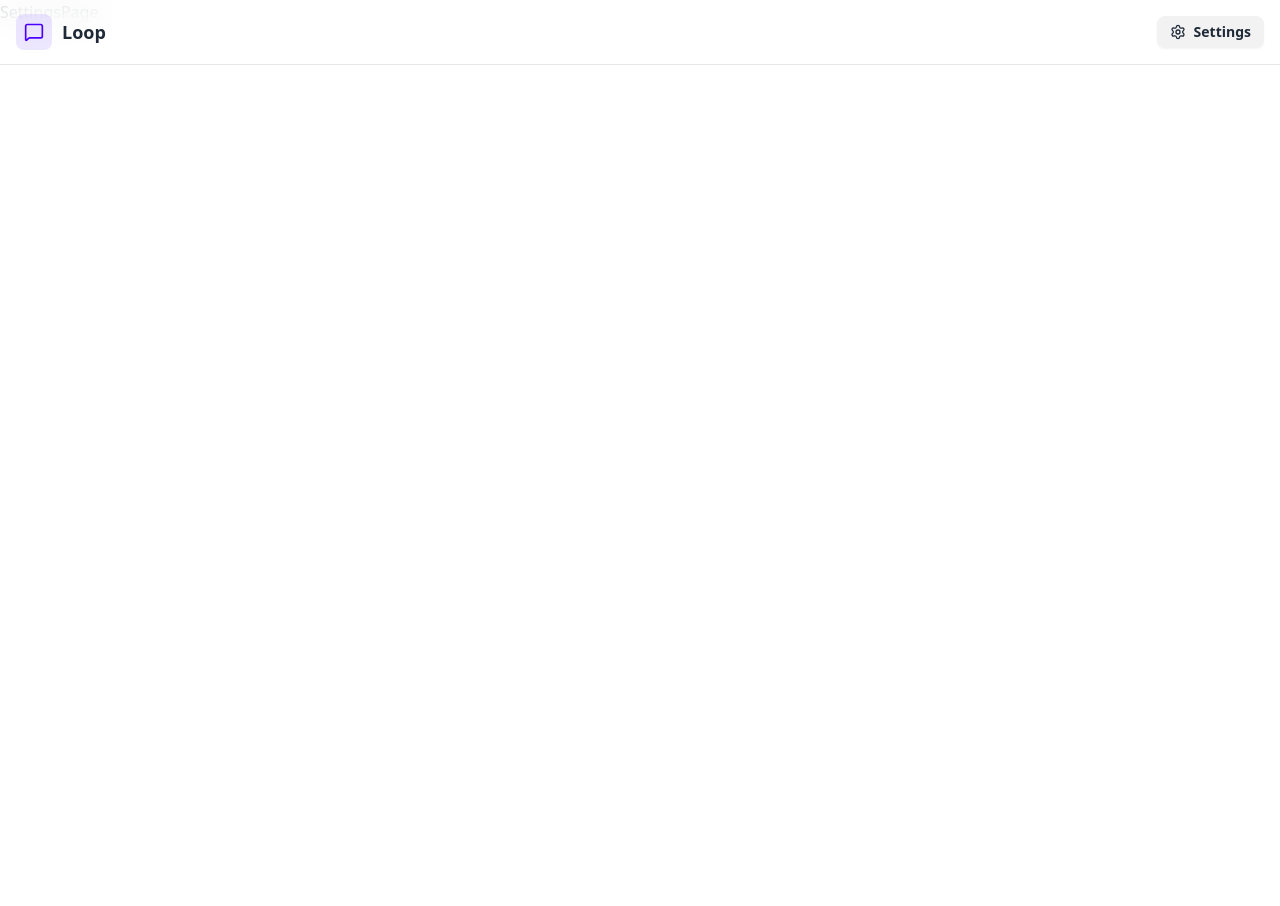
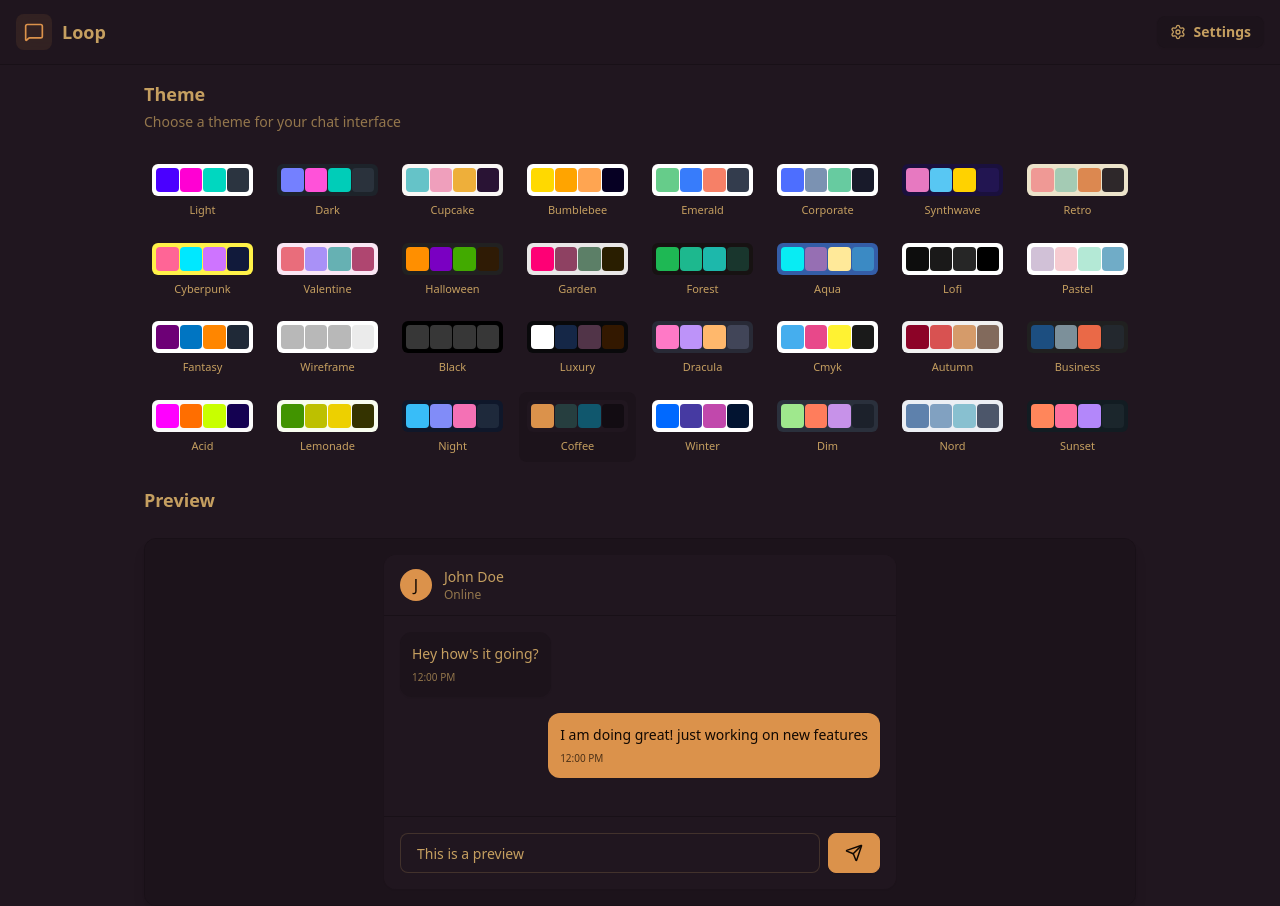
Before and after one commit to VanshArora16/Project_LOOP, a React (Vite) app in the folder frontend/: page /settings in a window 1280 px wide. Before the commit the page ends 800 px from the top, so only its background shows below. Built offline with nearby package versions, Linux system fonts and the light colour scheme; no server answers.

Commit message:
created settingPage and debug it

```diff
--- a/frontend/package.json
+++ b/frontend/package.json
@@ -11,6 +11,7 @@
   },
   "dependencies": {
     "axios": "^1.10.0",
+    "daisyui": "^4.12.14",
     "lucide-react": "^0.525.0",
     "react": "^19.1.0",
     "react-dom": "^19.1.0",
@@ -24,7 +25,6 @@
     "@types/react-dom": "^19.1.6",
     "@vitejs/plugin-react": "^4.6.0",
     "autoprefixer": "^10.4.21",
-    "daisyui": "^5.0.46",
     "eslint": "^9.30.1",
     "eslint-plugin-react-hooks": "^5.2.0",
     "eslint-plugin-react-refresh": "^0.4.20",
--- a/frontend/src/App.jsx
+++ b/frontend/src/App.jsx
@@ -4,6 +4,7 @@
 
 import { Navigate, Route, Routes } from "react-router-dom";
 import { useAuthStore } from "./store/useAuthStore.js";
+import { useThemeStore } from "./store/useThemeStore.js";
 import { Loader } from "lucide-react";
 import { Toaster } from "react-hot-toast";
 // page imports
@@ -15,10 +16,16 @@
 
 const App = () => {
     const { authUser, checkAuth, isCheckingAuth } = useAuthStore();
+    const { theme } = useThemeStore();
     useEffect(() => {
         checkAuth();
     }, [checkAuth]);
     console.log({ authUser });
+
+    // SETTING THEME
+    useEffect(() => {
+        document.documentElement.setAttribute("data-theme", theme);
+    }, [ theme]);
 
     if (isCheckingAuth && !authUser) {
         return (
--- /dev/null
+++ b/frontend/src/constants/index.js
@@ -0,0 +1,34 @@
+export const THEMES = [
+    "light",
+    "dark",
+    "cupcake",
+    "bumblebee",
+    "emerald",
+    "corporate",
+    "synthwave",
+    "retro",
+    "cyberpunk",
+    "valentine",
+    "halloween",
+    "garden",
+    "forest",
+    "aqua",
+    "lofi",
+    "pastel",
+    "fantasy",
+    "wireframe",
+    "black",
+    "luxury",
+    "dracula",
+    "cmyk",
+    "autumn",
+    "business",
+    "acid",
+    "lemonade",
+    "night",
+    "coffee",
+    "winter",
+    "dim",
+    "nord",
+    "sunset",
+];
--- a/frontend/src/pages/SettingsPage.jsx
+++ b/frontend/src/pages/SettingsPage.jsx
@@ -1,11 +1,143 @@
-import React from 'react'
+import React from "react";
+import { useThemeStore } from "../store/useThemeStore";
+import { THEMES } from "../constants/index.js";
+import { Send } from "lucide-react";
+
+const PREVIEW_MESSAGES = [
+    { id: 1, content: "Hey how's it going?", isSent: false },
+    {
+        id: 2,
+        content: "I am doing great! just working on new features",
+        isSent: true,
+    },
+];
 
 const SettingsPage = () => {
-  return (
-    <div>
-      SettingsPage
-    </div>
-  )
-}
+    const { theme, setTheme } = useThemeStore();
 
-export default SettingsPage
+    return (
+        <div className="h-screen container mx-auto px-4 pt-20 max-w-5xl">
+            <div className="space-y-6">
+                {/* heading and sub title */}
+                <div className="flex flex-col gap-1">
+                    <h2 className="text-lg font-semibold">Theme</h2>
+                    <p className="text-sm text-base-content/70">
+                        Choose a theme for your chat interface
+                    </p>
+                </div>
+                {/* set of themes */}
+                <div className="grid grid-cols-4 sm:grid-cols-6 md:grid-cols-8 gap-2">
+                    {THEMES.map((t) => (
+                        <button
+                            key={t}
+                            className={`group flex flex-col items-center gap-1.5 p-2 rounded-lg transition-colors
+                ${theme === t ? "bg-base-200" : "hover:bg-base-200/50"}
+                `}
+                            onClick={() => setTheme(t)}
+                        >
+                            <div
+                                data-theme={t}
+                                className="relative h-8 w-full rounded-md overflow-hidden"
+                            >
+                                <div className="absolute inset-0 grid grid-cols-4 gap-px p-1">
+                                    <div className="rounded bg-primary"></div>
+                                    <div className="rounded bg-secondary"></div>
+                                    <div className="rounded bg-accent"></div>
+                                    <div className="rounded bg-neutral"></div>
+                                </div>
+                            </div>
+                            <span className="text-[11px] font-medium truncate w-full text-center">
+                                {t.charAt(0).toUpperCase() + t.slice(1)}
+                            </span>
+                        </button>
+                    ))}
+                </div>
+
+                {/* preview section */}
+                <h3 className="text-lg font-semibold mb-3">Preview</h3>
+                <div className="rounded-xl border border-base-300 overflow-hidden bg-base-100 shadow-lg">
+                    <div className="p-4 bg-base-200">
+                        <div className="max-w-lg mx-auto">
+                            {/* Mock Chat UI */}
+                            <div className="bg-base-100 rounded-xl shadow-sm overflow-hidden">
+                                {/* Chat Header */}
+                                <div className="px-4 py-3 border-b border-base-300 bg-base-100">
+                                    <div className="flex items-center gap-3">
+                                        <div className="w-8 h-8 rounded-full bg-primary flex items-center justify-center text-primary-content font-medium">
+                                            J
+                                        </div>
+                                        <div>
+                                            <h3 className="font-medium text-sm">
+                                                John Doe
+                                            </h3>
+                                            <p className="text-xs text-base-content/70">
+                                                Online
+                                            </p>
+                                        </div>
+                                    </div>
+                                </div>
+
+                                {/* Chat Messages */}
+                                <div className="p-4 space-y-4 min-h-[200px] max-h-[200px] overflow-y-auto bg-base-100">
+                                    {PREVIEW_MESSAGES.map((message) => (
+                                        <div
+                                            key={message.id}
+                                            className={`flex ${
+                                                message.isSent
+                                                    ? "justify-end"
+                                                    : "justify-start"
+                                            }`}
+                                        >
+                                            <div
+                                                className={`max-w-[80%] rounded-xl p-3 shadow-sm ${
+                                                    message.isSent
+                                                        ? "bg-primary text-primary-content"
+                                                        : "bg-base-200"
+                                                }
+                        `}
+                                            >
+                                                <p className="text-sm">
+                                                    {message.content}
+                                                </p>
+                                                <p
+                                                    className={`
+                            text-[10px] mt-1.5
+                            ${
+                                message.isSent
+                                    ? "text-primary-content/70"
+                                    : "text-base-content/70"
+                            }
+                          `}
+                                                >
+                                                    12:00 PM
+                                                </p>
+                                            </div>
+                                        </div>
+                                    ))}
+                                </div>
+
+                                {/* Chat Input */}
+                                <div className="p-4 border-t border-base-300 bg-base-100">
+                                    <div className="flex gap-2">
+                                        <input
+                                            type="text"
+                                            className="input input-bordered flex-1 text-sm h-10"
+                                            placeholder="Type a message..."
+                                            value="This is a preview"
+                                            readOnly
+                                        />
+                                        <button className="btn btn-primary h-10 min-h-0">
+                                            <Send size={18} />
+                                        </button>
+                                    </div>
+                                </div>
+                            </div>
+                        </div>
+                    </div>
+                </div>
+            </div>
+        </div>
+    );
+};
+
+export default SettingsPage;
--- /dev/null
+++ b/frontend/src/store/useThemeStore.js
@@ -0,0 +1,14 @@
+import { create } from "zustand";
+import { persist } from "zustand/middleware";
+
+export const useThemeStore = create(
+    persist(
+        (set) => ({
+            theme: "coffee", // default theme
+            setTheme: (theme) => set({ theme }),
+        }),
+        {
+            name: "loop_theme", // this is the key used in localStorage
+        }
+    )
+);
--- a/frontend/tailwind.config.js
+++ /dev/null
@@ -1,9 +0,0 @@
-import daisyui from "daisyui";
-/** @type {import('tailwindcss').Config} */
-export default {
-    content: ["./index.html", "./src/**/*.{js,ts,jsx,tsx}"],
-    theme: {
-        extend: {},
-    },
-    plugins: [daisyui],
-};
--- /dev/null
+++ b/frontend/tailwind.config.mjs
@@ -0,0 +1,45 @@
+import daisyui from "daisyui";
+/** @type {import('tailwindcss').Config} */
+export default {
+    content: ["./index.html", "./src/**/*.{js,ts,jsx,tsx}"],
+    theme: {
+        extend: {},
+    },
+    plugins: [daisyui],
+    daisyui: {
+        themes: [
+            "light",
+            "dark",
+            "cupcake",
+            "bumblebee",
+            "emerald",
+            "corporate",
+            "synthwave",
+            "retro",
+            "cyberpunk",
+            "valentine",
+            "halloween",
+            "garden",
+            "forest",
+            "aqua",
+            "lofi",
+            "pastel",
+            "fantasy",
+            "wireframe",
+            "black",
+            "luxury",
+            "dracula",
+            "cmyk",
+            "autumn",
+            "business",
+            "acid",
+            "lemonade",
+            "night",
+            "coffee",
+            "winter",
+            "dim",
+            "nord",
+            "sunset",
+        ],
+    },
+};
```
Also changed, not shown: 1 other file (tests, documents, lock files or other folders).
